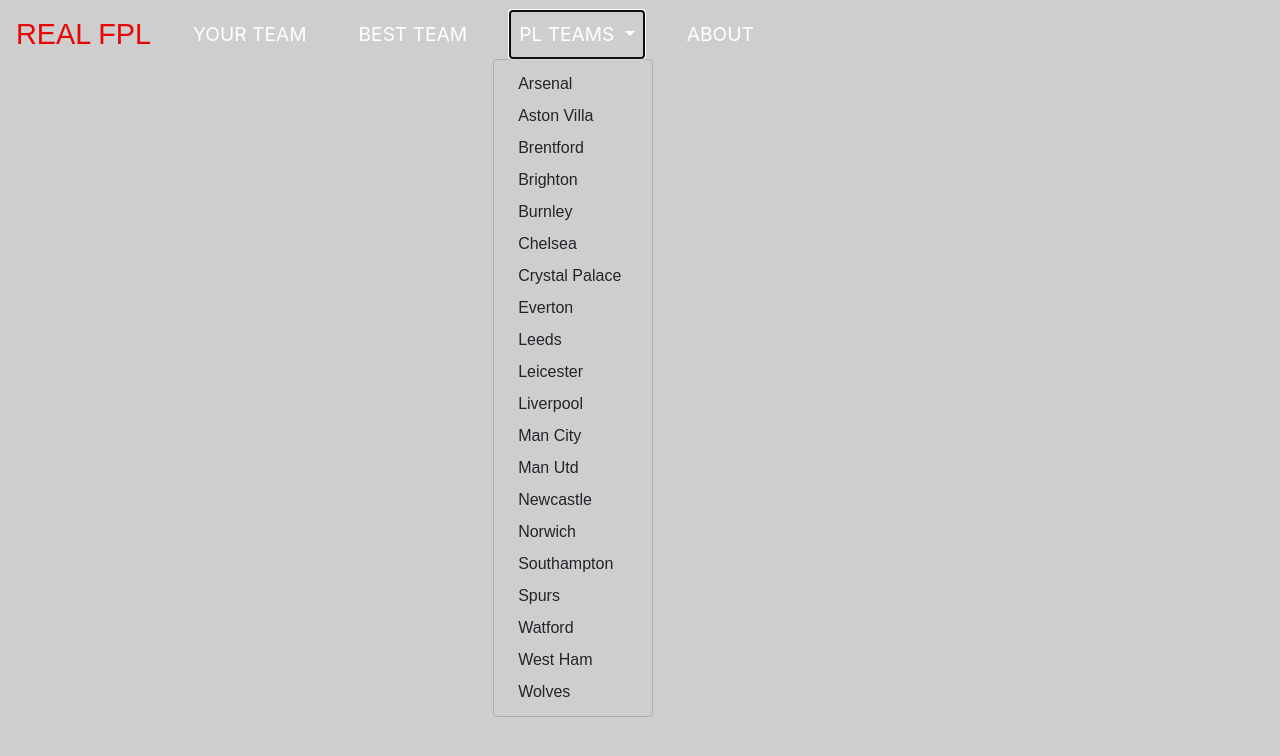
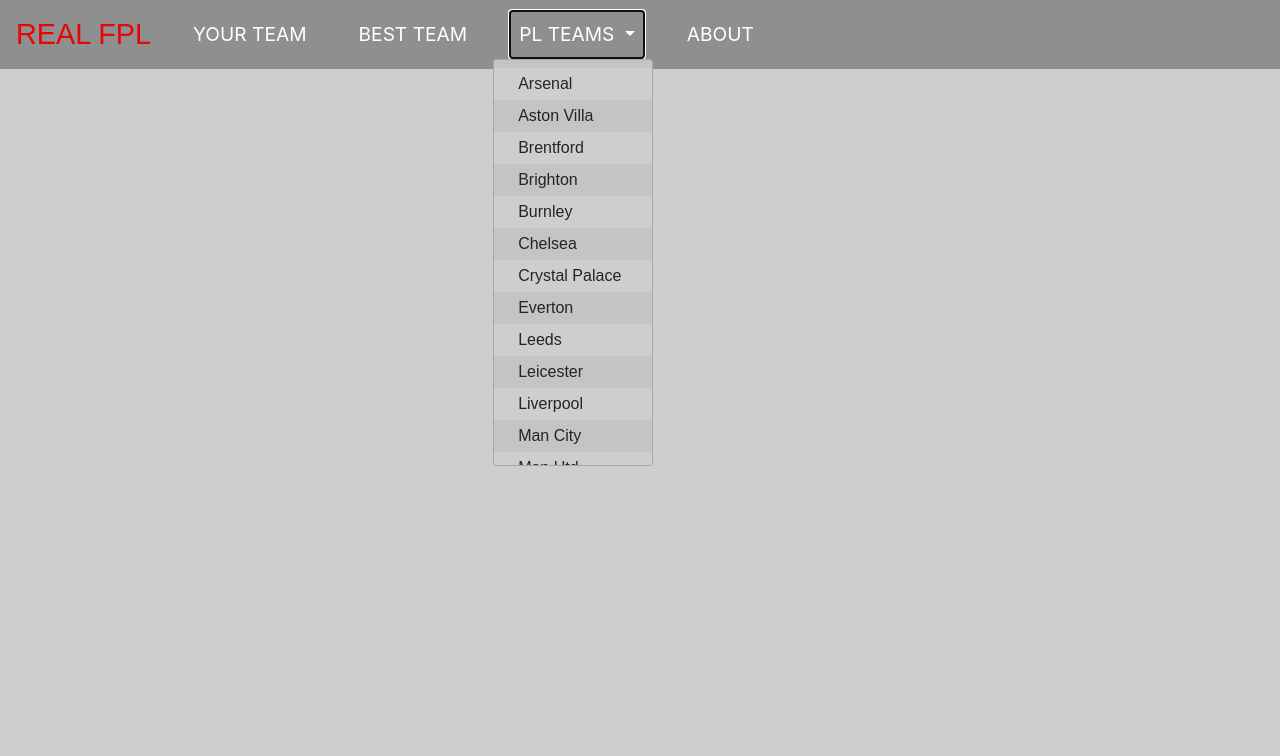
Before and after one commit to ponjae/FPL-project, a Flask app: page / in a window 1280 px wide, after a click on "PL TEAMS". Shown: the top 756 px of the page. Run offline with Flask 2, Linux system fonts and the light colour scheme; some libraries are stand-ins or nearby versions; some web fonts are replaced.

Commit message:
Pleased with the header for now

```diff
--- a/static/styles.css
+++ b/static/styles.css
@@ -5,6 +5,10 @@ body {
 }
 
 /* navbar section */
+
+.navbar {
+    background: #8f8f8f
+}
 
 .nav-item {
     padding: 0px 18px;
@@ -38,10 +42,16 @@ body {
 
 .dropdown-menu {
     font-family: 'Allerta Stencil', sans-serif;
-    background: transparent;
+    background: #c4c4c4;
+    max-height: 407px;
+    overflow-y: auto;
 }
 
 .dropdown-item:hover {
     color: #e70505;
     background: transparent;
 }
+
+.dropdown-even {
+    background-color: #cecece;
+}
--- a/templates/header.html
+++ b/templates/header.html
@@ -33,26 +33,26 @@
                         data-toggle="dropdown" aria-haspopup="true" aria-expanded="false">
                         PL TEAMS
                     </a>
-                    <div class="dropdown-menu bg-transparent" aria-labelledby="navbarDropdown">
-                        <a class="dropdown-item" href="#">Arsenal</a>
-                        <a class="dropdown-item" href="#">Aston Villa</a>
-                        <a class="dropdown-item" href="#">Brentford</a>
+                    <div class="dropdown-menu" aria-labelledby="navbarDropdown">
+                        <a class="dropdown-item dropdown-even" href="#">Arsenal</a>
+                        <a class="dropdown-item " href="#">Aston Villa</a>
+                        <a class="dropdown-item dropdown-even" href="#">Brentford</a>
                         <a class="dropdown-item" href="#">Brighton</a>
-                        <a class="dropdown-item" href="#">Burnley</a>
+                        <a class="dropdown-item dropdown-even" href="#">Burnley</a>
                         <a class="dropdown-item" href="#">Chelsea</a>
-                        <a class="dropdown-item" href="#">Crystal Palace</a>
+                        <a class="dropdown-item dropdown-even" href="#">Crystal Palace</a>
                         <a class="dropdown-item" href="#">Everton</a>
-                        <a class="dropdown-item" href="#">Leeds</a>
+                        <a class="dropdown-item dropdown-even" href="#">Leeds</a>
                         <a class="dropdown-item" href="#">Leicester</a>
-                        <a class="dropdown-item" href="#">Liverpool</a>
+                        <a class="dropdown-item dropdown-even" href="#">Liverpool</a>
                         <a class="dropdown-item" href="#">Man City</a>
-                        <a class="dropdown-item" href="#">Man Utd</a>
+                        <a class="dropdown-item dropdown-even" href="#">Man Utd</a>
                         <a class="dropdown-item" href="#">Newcastle</a>
-                        <a class="dropdown-item" href="#">Norwich</a>
+                        <a class="dropdown-item dropdown-even" href="#">Norwich</a>
                         <a class="dropdown-item" href="#">Southampton</a>
-                        <a class="dropdown-item" href="#">Spurs</a>
+                        <a class="dropdown-item dropdown-even" href="#">Spurs</a>
                         <a class="dropdown-item" href="#">Watford</a>
-                        <a class="dropdown-item" href="#">West Ham</a>
+                        <a class="dropdown-item dropdown-even" href="#">West Ham</a>
                         <a class="dropdown-item" href="#">Wolves</a>
                     </div>
                 </li>
@@ -62,4 +62,3 @@
             </ul>
         </div>
     </nav>
-    <!-- <hr> -->
```
